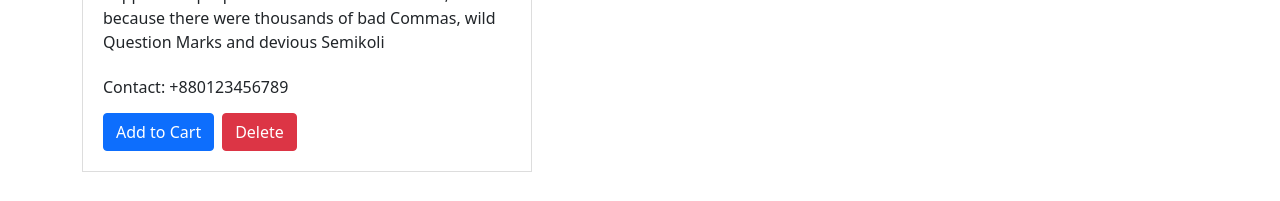
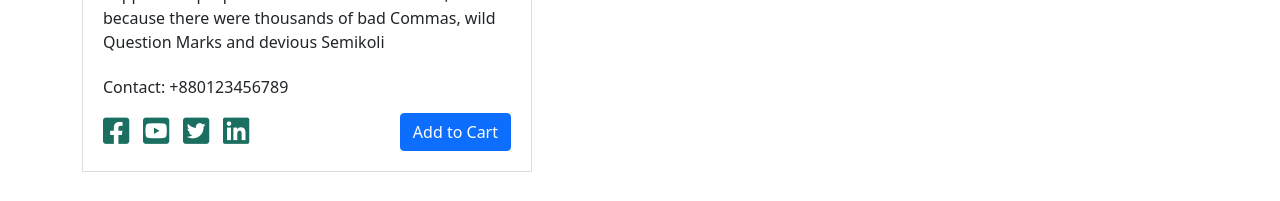
Before and after one commit to Amdadul-Sikder/Traveler-client-side-tourism, a React (Create React App) app: page /order/1 in a window 1280 px wide. Shown: the part 491-692 px from the top of the page. Built offline with nearby package versions, Linux system fonts and the light colour scheme; no server answers; sample sign-in values are in the browser's storage.

Commit message:
custom design

```diff
--- a/package.json
+++ b/package.json
@@ -9,7 +9,7 @@
     "bootstrap": "^5.1.3",
     "firebase": "^9.2.0",
     "react": "^17.0.2",
-    "react-bootstrap": "^2.0.0",
+    "react-bootstrap": "^2.0.1",
     "react-dom": "^17.0.2",
     "react-hook-form": "^7.18.0",
     "react-router-dom": "^5.3.0",
--- a/public/index.html
+++ b/public/index.html
@@ -23,6 +23,11 @@
       Learn how to configure a non-root public URL by running `npm run build`.
     -->
   <title>Traveler</title>
+
+  <!-- FontAwesome -->
+  <link rel="stylesheet" href="https://use.fontawesome.com/releases/v5.15.4/css/all.css"
+    integrity="sha384-DyZ88mC6Up2uqS4h/KRgHuoeGwBcD4Ng9SiP4dIRy0EXTlnuz47vAwmeGwVChigm" crossorigin="anonymous">
+
 </head>
 
 <body>
--- a/src/App.js
+++ b/src/App.js
@@ -45,9 +45,9 @@ function App() {
           <Route path="/contact">
             <Contact></Contact>
           </Route>
-          <Route path="/user-profile">
+          <PrivateRoute path="/user-profile">
             <UserProfile></UserProfile>
-          </Route>
+          </PrivateRoute>
         </Switch>
         <Footer></Footer>
       </Router>
--- a/src/components/Order/Order.css
+++ b/src/components/Order/Order.css
@@ -10,3 +10,20 @@
     border: 1px solid #ddd;
     padding: 20px;
 }
+.social-link i.fab {
+    font-size: 30px;
+    margin-right: 10px;
+    color: #1b6f61;
+    height: 30px;
+    width: 30px;
+    transition: .3s;
+    cursor: pointer;
+}
+
+.social-link i.fab:hover {
+    color: #e43a15;
+}
+.social-link{
+    align-items: center;
+    justify-content: space-between;
+}
--- a/src/components/Order/Order.js
+++ b/src/components/Order/Order.js
@@ -43,15 +43,18 @@ const Order = () => {
                                     <h3 className="pb-3">{product?.name}</h3>
                                     <p>{product?.description}</p>
                                 </div>
-                                <div className="social-link">
-                                    <i className="fab fa-facebook-square"></i>
-                                    <i className="fab fa-youtube-square"></i>
-                                    <i className="fab fa-twitter-square"></i>
-                                    <i className="fab fa-linkedin"></i>
+                                <h6 className="py-2">Contact: +880123456789</h6>
+                                <div className="social-link d-flex">
+                                    <div>
+                                        <i className="fab fa-facebook-square"></i>
+                                        <i className="fab fa-youtube-square"></i>
+                                        <i className="fab fa-twitter-square"></i>
+                                        <i className="fab fa-linkedin"></i>
+                                    </div>
+                                    <Button className="btn btn-primary">Add to Cart</Button>
                                 </div>
-                                <h6 className="py-2">Contact: +880123456789</h6>
-                                <Button className="btn btn-primary me-2">Add to Cart</Button>
-                                <Button className="btn btn-danger">Delete</Button>
+
+
                             </div>
                         </div>
                     </div>
```
Also changed, not shown: src/components/TourPackages/TourPack/TourPack.js (deleted, +0 -12 lines), src/components/TourPackages/TourPack/TourPack.css (deleted), 1 other file (tests, documents, lock files or other folders).
